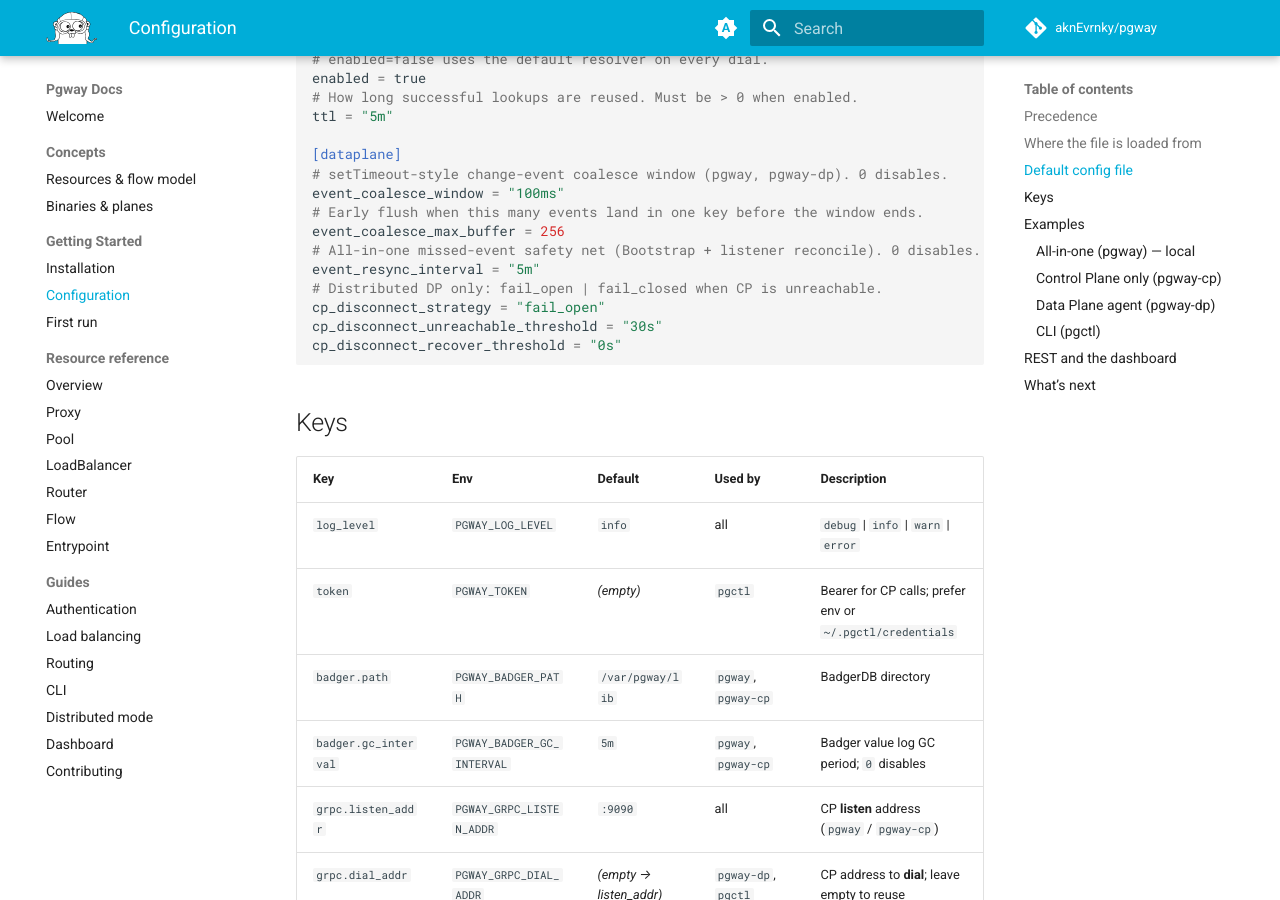
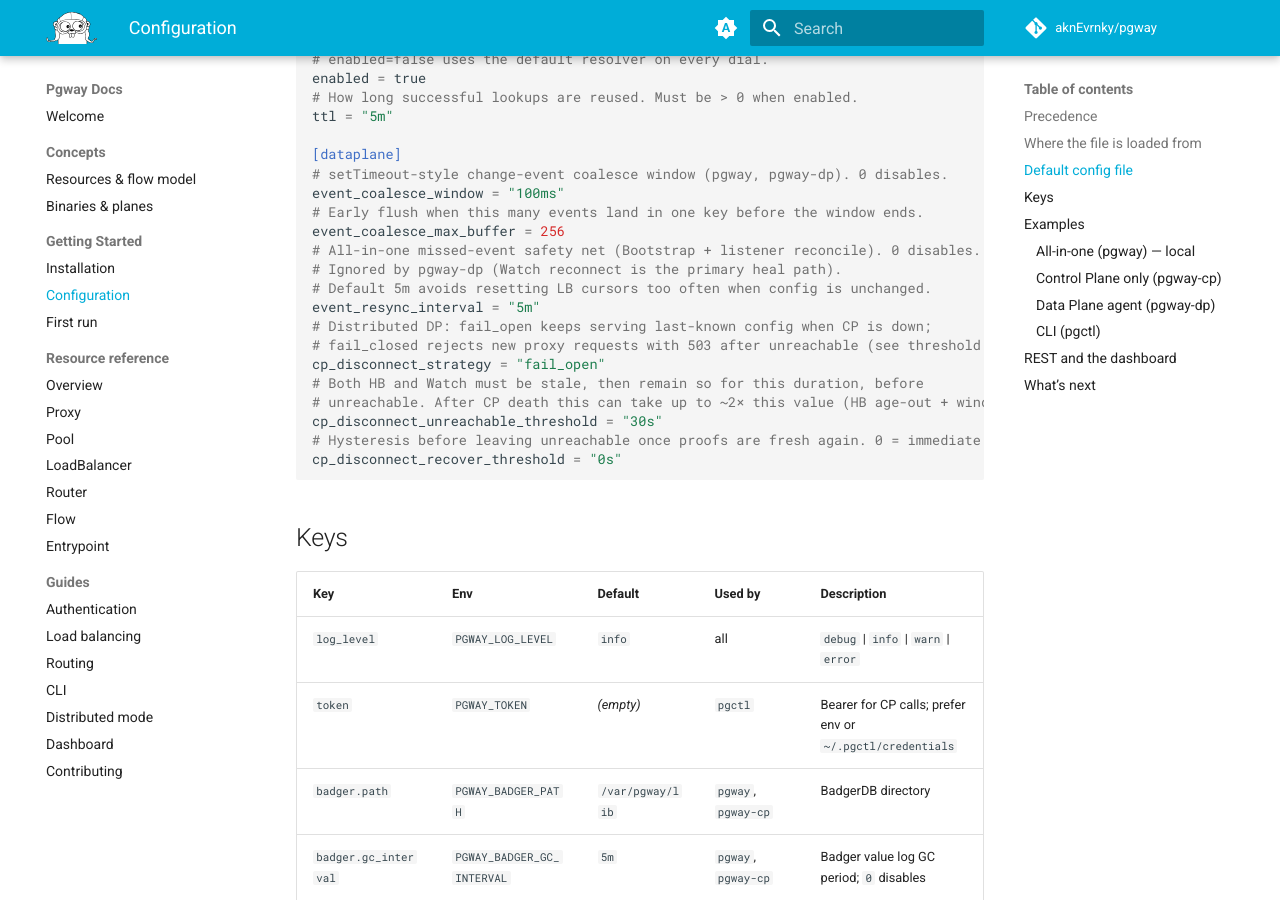
Before and after one commit to aknEvrnky/pgway-docs, an MkDocs documentation site: the page built from docs/getting-started/configuration.md, in a window 1280 px wide and 900 px high, scrolled down 2864 px. Built offline with MkDocs 1.6.1 and Material for MkDocs 9.7.7, drawn with Linux system fonts in a browser that asks for light colours; comment, search, counter and statistics services are not loaded.

Commit message:
docs: update configuration for CP disconnect strategy and resync intervals

````diff
--- a/docs/getting-started/configuration.md
+++ b/docs/getting-started/configuration.md
@@ -135,10 +135,16 @@
 # Early flush when this many events land in one key before the window ends.
 event_coalesce_max_buffer = 256
 # All-in-one missed-event safety net (Bootstrap + listener reconcile). 0 disables.
+# Ignored by pgway-dp (Watch reconnect is the primary heal path).
+# Default 5m avoids resetting LB cursors too often when config is unchanged.
 event_resync_interval = "5m"
-# Distributed DP only: fail_open | fail_closed when CP is unreachable.
+# Distributed DP: fail_open keeps serving last-known config when CP is down;
+# fail_closed rejects new proxy requests with 503 after unreachable (see threshold note).
 cp_disconnect_strategy = "fail_open"
+# Both HB and Watch must be stale, then remain so for this duration, before
+# unreachable. After CP death this can take up to ~2× this value (HB age-out + window).
 cp_disconnect_unreachable_threshold = "30s"
+# Hysteresis before leaving unreachable once proofs are fresh again. 0 = immediate.
 cp_disconnect_recover_threshold = "0s"
 ```
 
````
